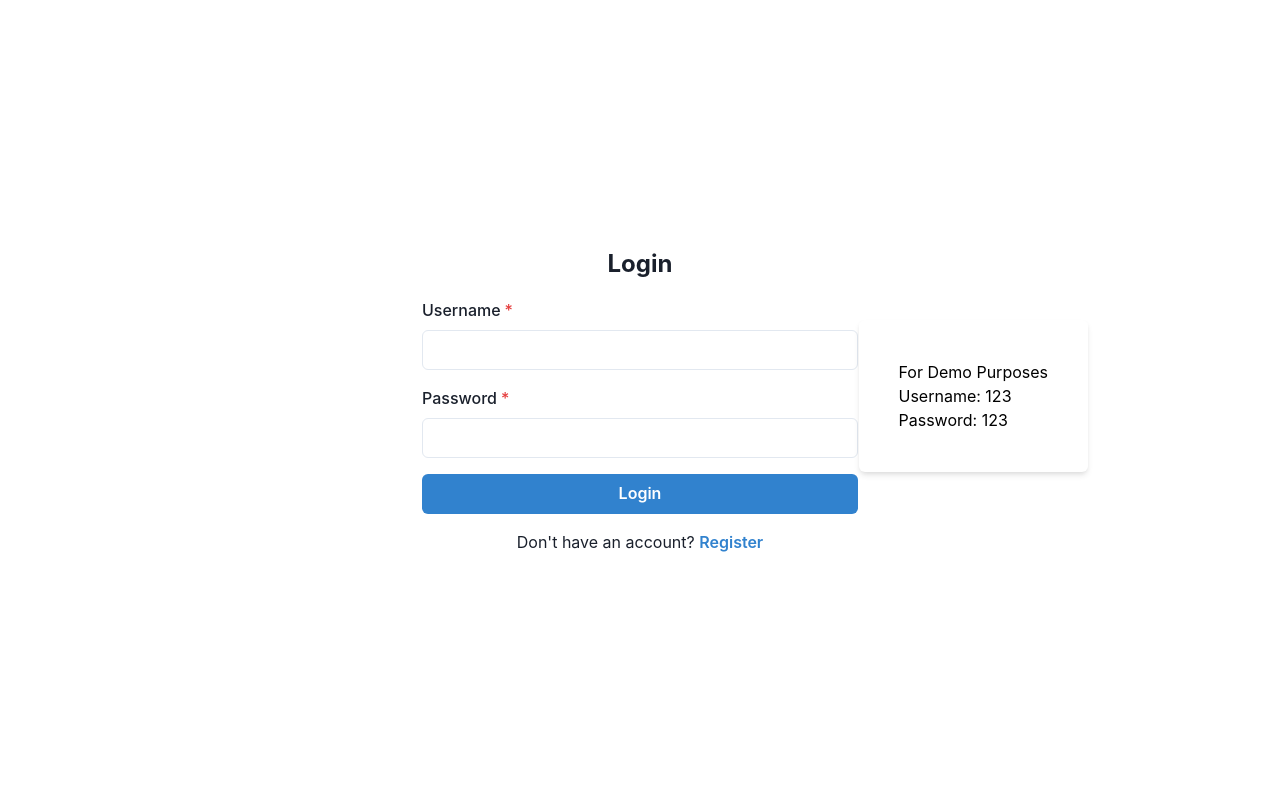
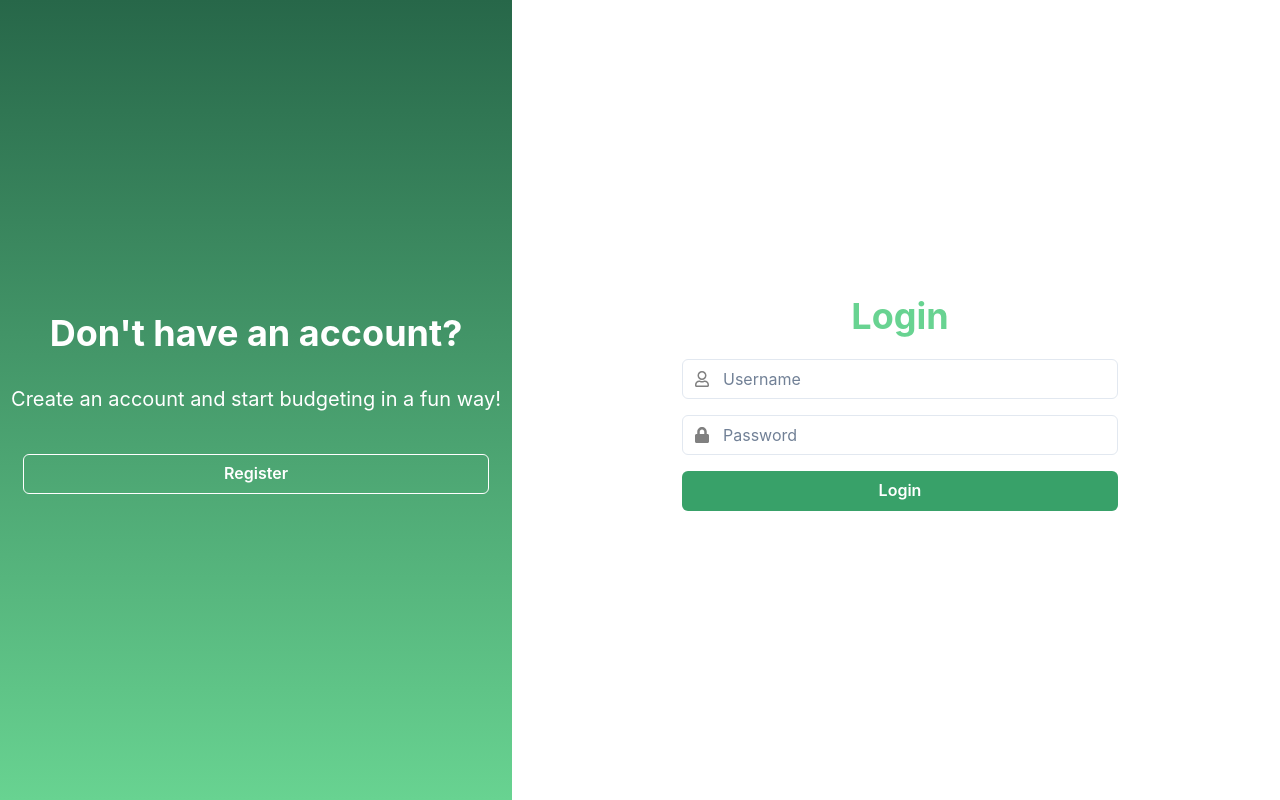
Before and after one commit to hawksfan422/expense-tracker, a React (Vite) app in the folder frontend/: page /login in a window 1280 px wide. Built offline with nearby package versions, Linux system fonts and the light colour scheme.

Commit message:
1/29/2025 - Finished Login and Register pages - Added dark mode to the dashboard - Main color of the program is now green

```diff
--- a/frontend/src/components/Header.jsx
+++ b/frontend/src/components/Header.jsx
@@ -16,7 +16,7 @@ const HeaderStyle = () => {
     return(
         <Flex
         w="100%"
-        bg={useColorModeValue('white', 'black')}
+        bg={useColorModeValue('white', 'blackAlpha.600')}
         p={6}
         borderRadius="lg"
         shadow="sm"
@@ -25,7 +25,7 @@ const HeaderStyle = () => {
         >
         {/* Logo */}
         <Flex align="center">
-          <Box bg="blue.400" p={2} borderRadius="md" mr={2}>
+          <Box bg="green.300" p={2} borderRadius="md" mr={2}>
             <Icon as={GiBlackBar } mt={1} fontSize={'20px'} color={useColorModeValue('white', 'black')}/>
           </Box>
           <Text fontSize="xl" fontWeight="bold" ml={2} color={useColorModeValue('black', 'white')}>Expense Tracker</Text>
@@ -35,7 +35,7 @@ const HeaderStyle = () => {
           <Button variant="ghost" color={useColorModeValue('black', 'white')}>About</Button>
           <Menu>
             <MenuButton as={Button} variant="ghost" color={useColorModeValue('black', 'white')}>
-              Hello.
+              Profile
             </MenuButton>
             <MenuList>
               <MenuItem onClick={handleLogout}>
--- a/frontend/src/components/LeftBar.jsx
+++ b/frontend/src/components/LeftBar.jsx
@@ -2,14 +2,15 @@ import { Flex, VStack, Button, useColorModeValue } from "@chakra-ui/react";
 
 import { MdDashboard, MdDelete , MdSettings, MdHelp, MdMoney } from "react-icons/md";
 
-const ButtonStyle = {
-    variant: 'ghost',
-    color: 'black',
-    justifyContent: 'flex-start'
-}
-
 
 const LeftBar = ({ setCurrentView, currentView }) => {
+
+    const ButtonStyle = {
+        variant: 'ghost',
+        color: useColorModeValue('black', 'white'),
+        justifyContent: 'flex-start'
+    }
+
     return (
         <Flex
         w="300px"
@@ -23,7 +24,8 @@ const LeftBar = ({ setCurrentView, currentView }) => {
         {/* Navigation Items */}
             <VStack align="stretch" spacing={6}>
 
-                <Button leftIcon={<MdDashboard />}
+                <Button
+                leftIcon={<MdDashboard />}
                 {...ButtonStyle}
                 onClick={() => setCurrentView('dashboard')}
                 >
--- /dev/null
+++ b/frontend/src/components/auth/DesignBox.jsx
@@ -0,0 +1,29 @@
+import { Box, Button, Text, VStack } from "@chakra-ui/react";
+import { useNavigate } from 'react-router-dom';
+
+const DesignBox = ({ link, topText, description, buttonText, bgcolors }) => {
+    const navigate = useNavigate();
+    return (
+        <Box bgGradient={bgcolors}
+        minW={'40%'} minH={'100vh'}
+        display={"flex"} justifyContent={"center"} alignItems={"center"}
+        color={'white'} flexDirection={'column'}>
+            <VStack spacing={6} textAlign="center">
+                <Text fontSize="4xl" fontWeight="bold" w={'100%'}>{topText}</Text>
+                <Text fontSize="xl" w={'100%'}>{description}</Text>
+
+                <Button
+                variant={'outline'}
+                colorScheme={'white'}
+                onClick={() => navigate(`/${link}`)}
+                w={'95%'}
+                mt={4}
+                >
+                    {buttonText}
+                </Button>
+            </VStack>
+        </Box>
+    );
+}
+
+export default DesignBox;
--- a/frontend/src/components/auth/Login.jsx
+++ b/frontend/src/components/auth/Login.jsx
@@ -12,7 +12,12 @@ import {
   Text,
   useToast,
   Flex,
+  Spacer,
+  InputGroup,
+  InputLeftElement
 } from '@chakra-ui/react';
+
+import { FaRegUser, FaLock } from 'react-icons/fa';
 
 const Login = () => {
     const [username, setUsername] = useState('');
@@ -43,57 +48,39 @@ const Login = () => {
     };
 
   return (
-    <Box p={8} minWidth="500px" mx="auto">
-      <VStack spacing={4} as="form" onSubmit={handleSubmit}>
-        <Text fontSize="2xl" fontWeight="bold">Login</Text>
-
+    <Box p={8} minWidth="500px" mx="auto" position={'relative'} height={'100vh'} display={'flex'} flexDirection={'column'}>
+      <VStack spacing={4} as="form" onSubmit={handleSubmit} flex={1} justify="center">
+        <Text fontSize="4xl" fontWeight="bold" color={'green.300'}>Login</Text>
         <FormControl isRequired>
-          <FormLabel>Username</FormLabel>
+        <InputGroup>
+          <InputLeftElement pointerEvents="none" children={<FaRegUser color='gray'/>} />
           <Input
             type="text"
             value={username}
             onChange={(e) => setUsername(e.target.value)}
+            focusBorderColor="green.300"
+            placeholder='Username'
           />
+        </InputGroup>
         </FormControl>
 
         <FormControl isRequired>
-          <FormLabel>Password</FormLabel>
+        <InputGroup>
+          <InputLeftElement pointerEvents="none" children={<FaLock color='gray'/>} />
           <Input
             type="password"
             value={password}
             onChange={(e) => setPassword(e.target.value)}
+            focusBorderColor="green.300"
+            placeholder='Password'
           />
+        </InputGroup>
         </FormControl>
 
-        <Button type="submit" colorScheme="blue" width="100%">
+        <Button type="submit" colorScheme="green" width="100%">
           Login
         </Button>
-
-        <Text>
-          Don't have an account?{' '}
-          <Button
-            variant="link"
-            colorScheme="blue"
-            onClick={() => navigate('/register')}
-          >
-            Register
-          </Button>
-        </Text>
       </VStack>
-      <Box
-      bg={'white'}
-      color={'black'}
-      rounded={'md'}
-      shadow="md"
-      position={'absolute'}
-      p={10}
-      top={'40%'}
-      right={'15%'}
-      >
-        <Text>For Demo Purposes</Text>
-        <Text>Username: 123</Text>
-        <Text>Password: 123</Text>
-      </Box>
     </Box>
   );
 };
--- a/frontend/src/components/auth/Register.jsx
+++ b/frontend/src/components/auth/Register.jsx
@@ -10,8 +10,12 @@ import {
   VStack,
   Text,
   useToast,
+  InputGroup,
+  InputLeftElement
 } from '@chakra-ui/react';
 import { register } from '../../services/auth.service';
+
+import { FaRegUser, FaLock } from 'react-icons/fa';
 
 const Register = () => {
     const [username, setUsername] = useState('');
@@ -42,42 +46,37 @@ const Register = () => {
     };
 
   return (
-    <Box p={8} minWidth="500px" mx="auto">
-      <VStack spacing={4} as="form" onSubmit={handleSubmit}>
-        <Text fontSize="2xl" fontWeight="bold">Register</Text>
+    <Box p={8} minWidth="500px" mx="auto" height={'100vh'} display={'flex'} flexDirection={'column'}>
+      <VStack spacing={4} as="form" onSubmit={handleSubmit} flex={1} justify="center">
+        <Text fontSize="4xl" fontWeight="bold" color={'green.300'}>Register</Text>
 
         <FormControl isRequired>
-          <FormLabel>Username</FormLabel>
-          <Input
+        <InputGroup>
+          <InputLeftElement pointerEvents="none" children={<FaRegUser color='gray'/>} /><Input
             type="text"
             value={username}
             onChange={(e) => setUsername(e.target.value)}
+            focusBorderColor="green.300"
+            placeholder='Username'
           />
+        </InputGroup>
         </FormControl>
-
         <FormControl isRequired>
-          <FormLabel>Password</FormLabel>
+        <InputGroup>
+          <InputLeftElement pointerEvents="none" children={<FaLock color='gray'/>} />
           <Input
             type="password"
             value={password}
             onChange={(e) => setPassword(e.target.value)}
+            focusBorderColor="green.300"
+            placeholder='Password'
           />
+        </InputGroup>
         </FormControl>
 
-        <Button type="submit" colorScheme="blue" width="100%">
+        <Button type="submit" colorScheme="green" width="100%">
           Register
         </Button>
-
-        <Text>
-          Already have an account?{' '}
-          <Button
-            variant="link"
-            colorScheme="blue"
-            onClick={() => navigate('/login')}
-          >
-            Login
-          </Button>
-        </Text>
       </VStack>
     </Box>
   );
--- a/frontend/src/pages/Dashboard.jsx
+++ b/frontend/src/pages/Dashboard.jsx
@@ -1,4 +1,4 @@
-import { Box, HStack, Flex, Text, Icon, Button, Input } from "@chakra-ui/react";
+import { Box, HStack, Flex, Text, Icon, Button, Input,useColorModeValue } from "@chakra-ui/react";
 import { useState } from "react"; // Add this import
 
 import LeftBar from "../components/LeftBar";
@@ -31,7 +31,7 @@ const Dashboard = () => {
     <Flex w="100%" h="100vh">
 
       {/* Main Content Area */}
-      <Flex flex={1} bg="gray.50" p={8} direction="column" color={'black'}>
+      <Flex flex={1} bg={useColorModeValue('gray.50', 'blackAlpha.500')} p={8} direction="column" color={'black'}>
 
         {/* Header */}
         <HeaderStyle/>
--- a/frontend/src/pages/Login.jsx
+++ b/frontend/src/pages/Login.jsx
@@ -1,10 +1,20 @@
+import DesignBox from "../components/auth/DesignBox";
 import Login from "../components/auth/Login";
-import { Flex } from "@chakra-ui/react";
+import { Box, Flex, HStack } from "@chakra-ui/react";
 
 const LoginPage = () => {
   return (
     <Flex minH="100vh" alignItems="center">
-      <Login />
+      <HStack w={'100%'}>
+        <DesignBox
+        link='register'
+        topText = "Don't have an account?"
+        description = "Create an account and start budgeting in a fun way!"
+        buttonText = "Register"
+        bgcolors={'linear(to-t, green.300, green.700)'}
+        />
+        <Login />
+      </HStack>
     </Flex>
   );
 };
--- a/frontend/src/pages/Register.jsx
+++ b/frontend/src/pages/Register.jsx
@@ -1,10 +1,18 @@
+import DesignBox from "../components/auth/DesignBox";
 import Register from "../components/auth/Register";
 import { Flex } from "@chakra-ui/react";
 
 const RegisterPage = () => {
     return (
       <Flex minH="100vh" alignItems="center">
-       <Register />
+        <DesignBox
+          link='login'
+          topText = "Already have an account?"
+          description = "Login now and start budgeting in a fun way!"
+          buttonText = "Login"
+          bgcolors={'linear(to-t, green.700, green.300)'}
+          />
+        <Register />
       </Flex>
     );
   };
```
Also changed, not shown: frontend/src/components/Settings.jsx (+9 -3 lines).
